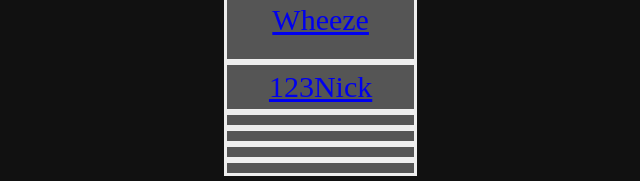
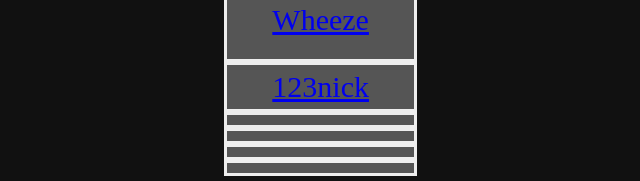
Before and after one commit to DaTruRiZZoB/joepiter.org, a plain HTML site: page index.html in a window 1280 px wide. Shown: the part 868-1049 px from the top of the page, 198-838 px from the left. Drawn offline with Linux system fonts and the light colour scheme.

Commit message:
uncapitalize the N in nick

```diff
--- a/index.html
+++ b/index.html
@@ -103,7 +103,7 @@
             </tr>
             <tr>
                 <td class="steam">
-                    <a href="https://steamcommunity.com/id/1234nick/" target="_blank">123Nick</a>
+                    <a href="https://steamcommunity.com/id/1234nick/" target="_blank">123nick</a>
                 </td>
                 <td class="steam">
                     <a href="" target="_blank"></a>
```
